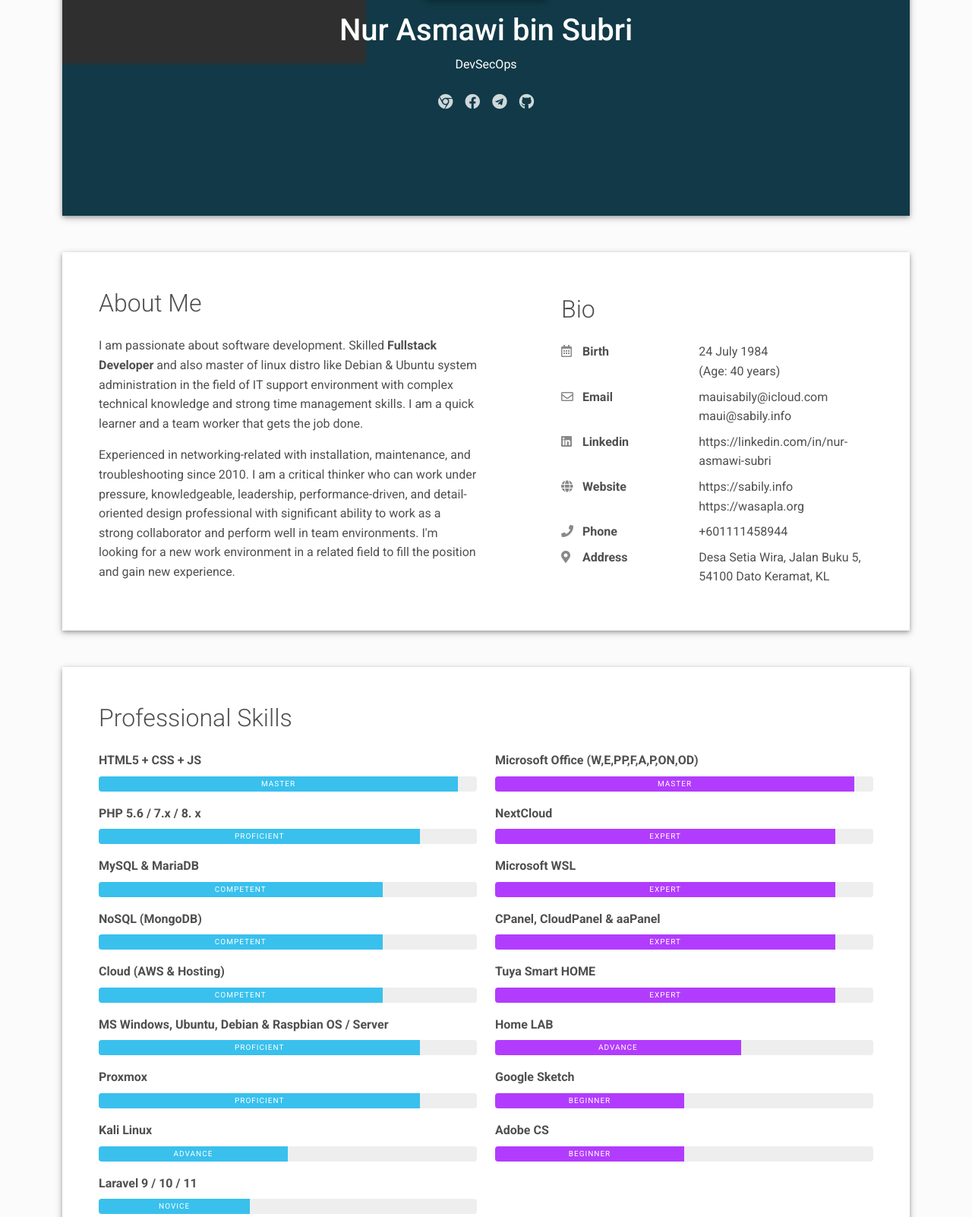
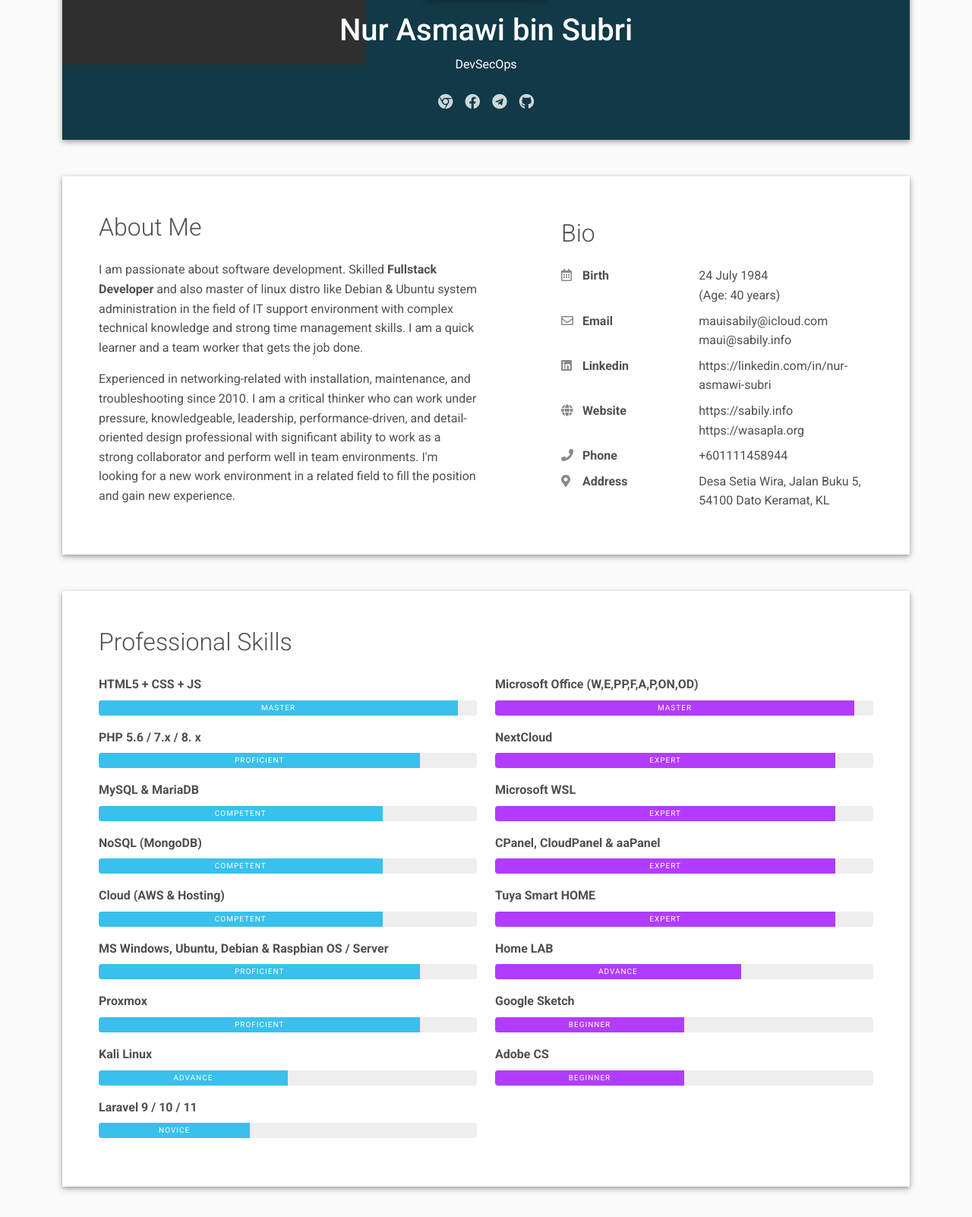
Before and after one commit to maui2023/resume, a PHP site: page / in a window 1280 px wide. Shown: the part 328-1930 px from the top of the page at 76% size. Run offline with PHP 8.4, Linux system fonts and the light colour scheme; some libraries are stand-ins or nearby versions; grey boxes are pictures that could not be loaded.

Commit message:
Update main.css
change cover:height 500 to 400

```diff
--- a/css/main.css
+++ b/css/main.css
@@ -63,7 +63,7 @@ html, body {
   margin-left: 1rem; }
 
 .cover {
-  height: 500px; }
+  height: 400px; }
 
 .cover > img {
   -o-object-fit: cover;
```
